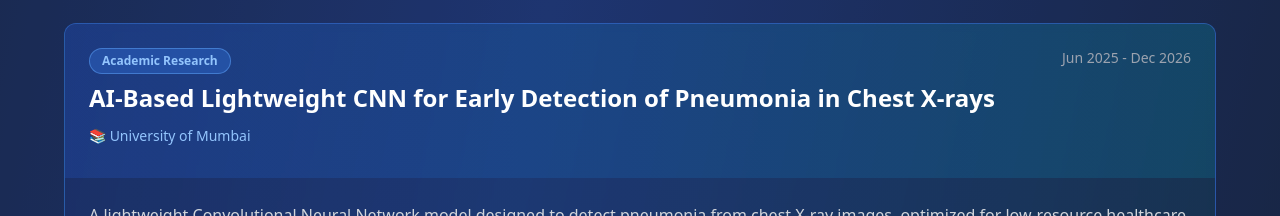
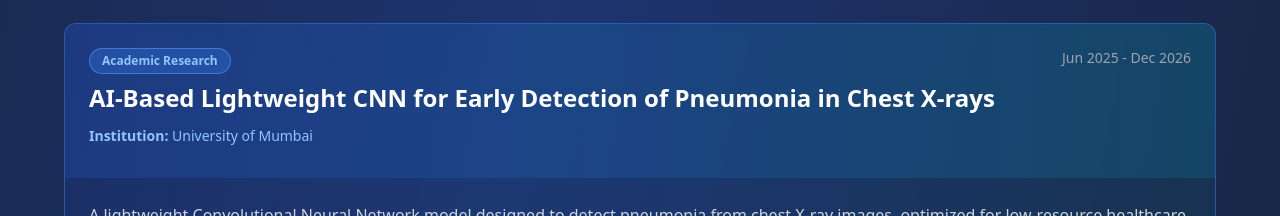
Before and after one commit to mriganko07/portfolio-website, a React (Vite) app: page / in a window 1280 px wide. Shown: the part 3460-3676 px from the top of the page. Built offline with nearby package versions, Linux system fonts and the light colour scheme.

Commit message:
fix: remove emoji to resolve build error
Replace emoji causing build failure with text label.

Co-authored-by: Mriganko <121083791+mriganko07@users.noreply.github.com>

```diff
--- a/src/components/Projects.tsx
+++ b/src/components/Projects.tsx
@@ -78,7 +78,7 @@ const Projects = () => {
 
                 {project.institution && (
                   <div className="text-sm text-blue-300 mb-2">
-                    📚 {project.institution}
+                    <span className="font-semibold">Institution:</span> {project.institution}
                   </div>
                 )}
               </div>
```
